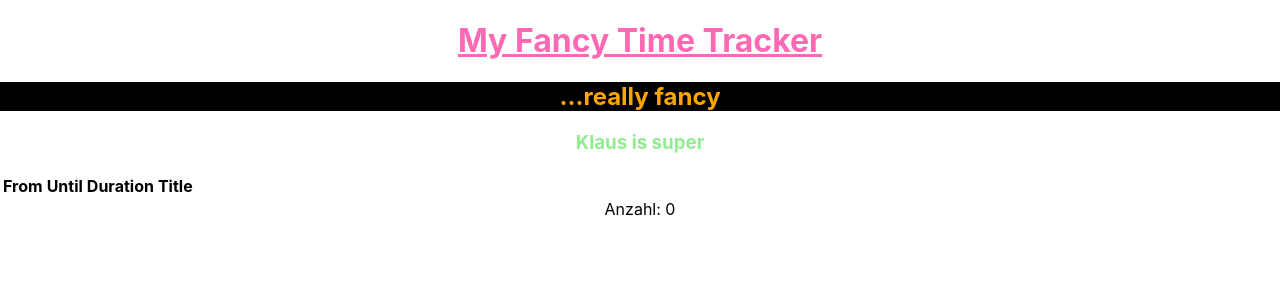
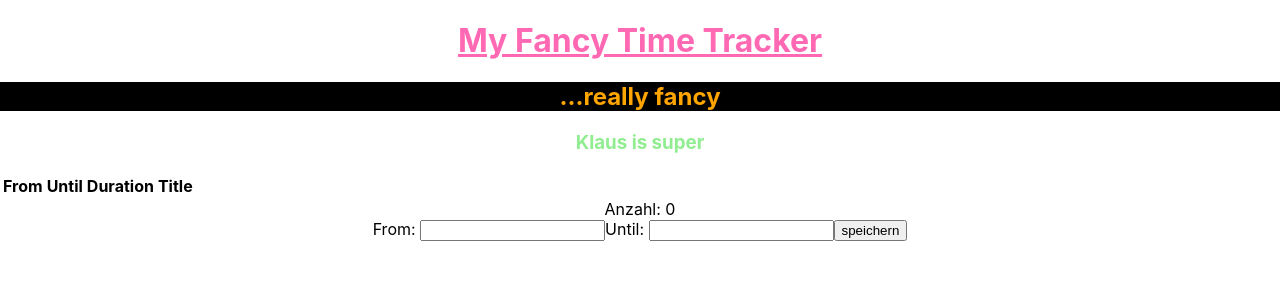
Before and after one commit to sspringer82/reactws, a React (Create React App) app: page / in a window 1280 px wide. Shown: the top 300 px of the page. Built offline with nearby package versions, Linux system fonts and the light colour scheme; data requests are answered from the project's data file.

Commit message:
form handling

```diff
--- a/src/App.tsx
+++ b/src/App.tsx
@@ -1,5 +1,6 @@
 import React from 'react';
 import './App.css';
+import Form from './Form';
 import {LogsProvider} from './HeadingContext';
 import Counter from './List/Counter';
 import List from './List/List';
@@ -10,6 +11,7 @@ function App() {
       <LogsProvider>
         <List />
         <Counter />
+        <Form />
       </LogsProvider>
     </div>
   );
--- /dev/null
+++ b/src/Form.tsx
@@ -0,0 +1,32 @@
+import * as React from 'react';
+
+
+const Form: React.FC = () => {
+
+  const [log, setLog] = React.useState({from: '', until: ''});
+
+  function handleSubmit(e: any) {
+    e.preventDefault();
+    console.log(log);
+  }
+
+  function handleChange(e: any) {
+    const name = e.currentTarget.name
+    const value = e.currentTarget.value;
+    // talk to server
+    // then update state
+    setLog(prevState => {
+      return {...prevState, [name]: value};
+    });
+  }
+
+  return <form onSubmit={handleSubmit}>
+    <label htmlFor="from">From: </label>
+    <input type="text" name="from" value={log.from} onChange={handleChange}></input>
+    <label htmlFor="until">Until: </label>
+    <input type="text" name="until" value={log.until} onChange={handleChange}></input>
+    <button type="submit">speichern</button>
+  </form>
+}
+
+export default Form;
```
Also changed, not shown: 1 other file (tests, documents, lock files or other folders).
